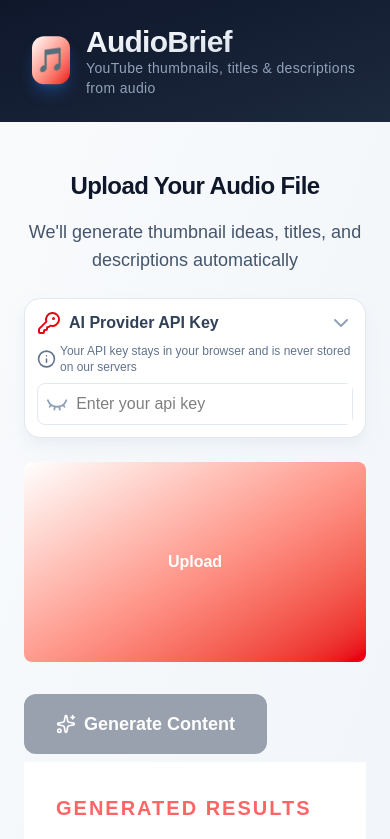
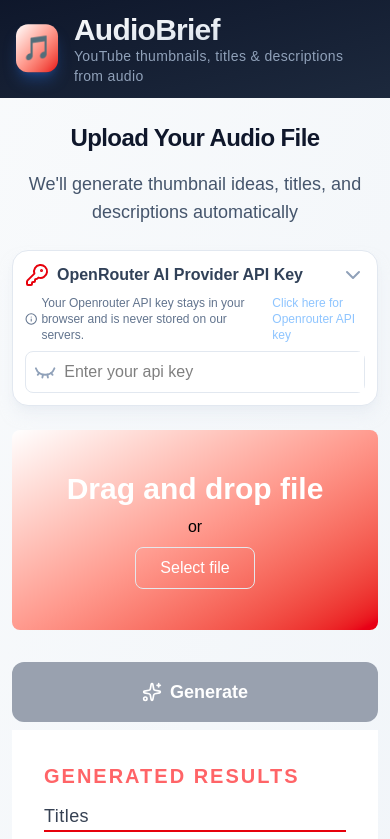
Before and after one commit to abhidatta0/audiobrief, a React (Vite) app: page / in a window 390 px wide. Shown: the top 839 px of the page. Built offline with nearby package versions, Linux system fonts and the light colour scheme.

Commit message:
UI responsiveness and enhances

```diff
--- a/src/GeneratedOutput.tsx
+++ b/src/GeneratedOutput.tsx
@@ -137,7 +137,7 @@
     >
       <motion.h2
         variants={ANIMATION_VARIANTS.itemVariant}
-        className="text-lg font-medium text-gray-700 tracking-wide mb-6 border-b-red-600 border-b-2"
+        className="text-lg font-medium text-gray-700 tracking-wide border-b-red-600 border-b-2"
       >
         Thumbnails
       </motion.h2>
--- a/src/HeroSection.tsx
+++ b/src/HeroSection.tsx
@@ -64,7 +64,7 @@
     }
   };
   return (
-    <div className="min-h-full bg-linear-to-br from-slate-50 to-slate-100 py-12 px-6">
+    <div className="min-h-full bg-linear-to-br from-slate-50 to-slate-100 md:py-12 md:px-6 py-6 px-3">
       <div className="text-center mb-6">
         <h1 className="text-2xl md:text-3xl font-extrabold text-slate-900 mb-4 tracking-tight">
           Upload Your Audio File
@@ -86,10 +86,10 @@
       <button
         disabled={!file || !apiKey || isGenerating}
         onClick={generateContent}
-        className="group mt-2 relative inline-flex items-center gap-2 px-8 py-4 text-lg font-semibold text-white  bg-red-600 rounded-xl shadow-lg transition-all duration-300 hover:shadow-xl hover:shadow-red-500/50 hover:-translate-y-0.5 active:translate-y-0 active:shadow-md disabled:bg-gray-400 disabled:shadow-none disabled:cursor-not-allowed disabled:transform-none"
+        className="group w-full mt-2 relative inline-flex justify-center items-center gap-2 px-8 py-4 text-lg font-semibold text-white  bg-red-600 rounded-xl shadow-lg transition-all duration-300 hover:shadow-xl hover:shadow-red-500/50 hover:-translate-y-0.5 active:translate-y-0 active:shadow-md disabled:bg-gray-400 disabled:shadow-none disabled:cursor-not-allowed disabled:transform-none"
       >
         <Sparkles className="w-5 h-5 transition-transform duration-300 group-hover:rotate-12" />
-        <span>{isGenerating ? "Generating" : "Generate"} Content</span>
+        <span>{isGenerating ? "Generating" : "Generate"}</span>
       </button>
 
       {!isGenerating && <GeneratedOutput data={generatedContent} />}
--- a/src/components/ApiInputKey.tsx
+++ b/src/components/ApiInputKey.tsx
@@ -15,7 +15,7 @@
       <div className="flex items-center justify-between">
         <label className="flex items-center gap-2 font-semibold text-slate-700">
           <KeyRound className="text-red-600" />
-          AI Provider API Key
+          OpenRouter AI Provider API Key
         </label>
 
         <button
@@ -34,8 +34,16 @@
         <>
           <p className="text-xs text-slate-500 mt-2 flex items-center gap-1">
             <Info />
-            Your API key stays in your browser and is never stored on our
-            servers
+            Your Openrouter API key stays in your browser and is never stored on
+            our servers.{" "}
+            <a
+              className="text-blue-300"
+              rel="noreferrer"
+              href="https://openrouter.ai/settings/keys"
+              target="_blank"
+            >
+              Click here for Openrouter API key
+            </a>
           </p>
 
           <div className="flex items-center border border-slate-200 focus:ring-2 focus:ring-blue-500 pl-2 rounded-lg">
--- a/src/components/AppHeader.tsx
+++ b/src/components/AppHeader.tsx
@@ -1,6 +1,6 @@
 export default function Header() {
   return (
-    <header className="relative bg-linear-to-br from-slate-900 to-slate-800 px-8 py-6 overflow-hidden sm:px-6 sm:py-5">
+    <header className="relative bg-linear-to-br from-slate-900 to-slate-800 md:px-8 md:py-6 px-4 py-3 overflow-hidden sm:px-6 sm:py-5">
       <div className="relative z-10 max-w-6xl mx-auto flex items-center justify-between">
         <div className="flex items-center gap-4">
           <div className="w-12 h-12 sm:w-10 sm:h-10 bg-linear-to-br from-white to-red-600 rounded-xl flex items-center justify-center text-2xl sm:text-xl shadow-lg shadow-blue-500/30 animate-float">
@@ -8,7 +8,7 @@
           </div>
 
           <div className="flex flex-col">
-            <div className=" text-3xl sm:text-2xl font-extrabold bg-linear-to-br from-white to-slate-300 bg-clip-text text-transparent tracking-tight">
+            <div className="text-3xl sm:text-xl font-extrabold bg-linear-to-br from-white to-slate-300 bg-clip-text text-transparent tracking-tight">
               AudioBrief
             </div>
             <div className="text-sm sm:text-xs text-slate-400 tracking-wide -mt-0.5">
--- a/src/components/FileUploader.tsx
+++ b/src/components/FileUploader.tsx
@@ -66,7 +66,7 @@
 
   return (
     <div
-      className={`w-full flex justify-center items-center overflow-hidden bg-linear-to-br from-white to-red-600  cursor-pointer min-h-50 rounded-lg ${isDragOver ? "opacity-50" : "opacity-100"}`}
+      className={`w-full flex justify-center items-center overflow-hidden cursor-pointer min-h-50 rounded-lg ${isDragOver ? "bg-white border border-red-300" : "opacity-100 bg-linear-to-br from-white to-red-600"}`}
       onClick={() => (file ? null : uploadRef.current?.click())}
       onDragOver={handleDragOver}
       onDrop={handleDrop}
@@ -79,13 +79,30 @@
         accept={accept}
         onChange={handleChange}
       />
-      <div className=" justify-center items-center space-y-2">
+      <div className=" flex-col justify-center items-center space-y-2">
         {file ? (
           <FileVisualizer file={file} />
         ) : (
-          <h2 className="text-white font-bold text-center">Upload</h2>
+          <div className="text-center space-y-2">
+            {!isDragOver ? (
+              <>
+                <h2 className="text-white font-bold text-center text-3xl">
+                  Drag and drop file
+                </h2>
+                <p>or</p>
+                <button
+                  className="border border-gray-200 py-2 px-6 rounded-lg text-white
+          "
+                >
+                  Select file
+                </button>
+              </>
+            ) : (
+              <h2>Drop here...</h2>
+            )}
+          </div>
         )}
-        {error && (
+        {error && !isDragOver && (
           <p className="text-white flex items-center gap-3">
             <TriangleAlert className="text-red-800" />
             {error}
```
